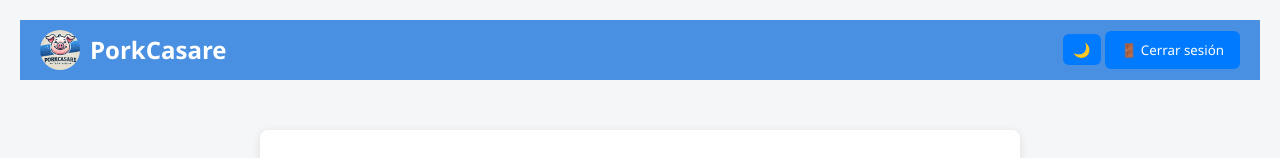
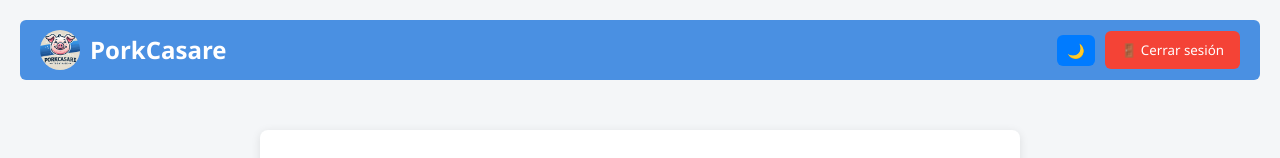
Before and after one commit to vargasfrankh-design/porkcasare-site, a website with bundled scripts: page oficina-virtual/index.html in a window 1280 px wide. Shown: the top 158 px of the page. Built offline with nearby package versions, Linux system fonts and the light colour scheme; no server answers.

Commit message:
Update style.css

```diff
--- a/oficina-virtual/css/style.css
+++ b/oficina-virtual/css/style.css
@@ -21,6 +21,7 @@ body {
   display: flex;
   align-items: center;
   justify-content: space-between;
+  border-radius: 6px;
 }
 
 .brand {
@@ -35,6 +36,41 @@ body {
   margin-right: 10px;
 }
 
+.nav-actions {
+  display: flex;
+  align-items: center;
+  gap: 10px;
+}
+
+/* Botones */
+.btn {
+  background-color: #007bff;
+  color: #fff;
+  padding: 10px 16px;
+  border: none;
+  border-radius: 6px;
+  cursor: pointer;
+  transition: background-color 0.3s ease;
+}
+
+.btn.small {
+  padding: 6px 10px;
+  font-size: 14px;
+}
+
+.btn:hover {
+  background-color: #0056b3;
+}
+
+.btn-logout {
+  background-color: #f44336;
+}
+
+.btn-logout:hover {
+  background-color: #d32f2f;
+}
+
+/* Contenido principal */
 .container {
   max-width: 800px;
   margin: 30px auto;
@@ -58,25 +94,7 @@ body {
   margin-bottom: 10px;
 }
 
-.btn {
-  background-color: #007bff;
-  color: #fff;
-  padding: 10px 16px;
-  border: none;
-  border-radius: 6px;
-  cursor: pointer;
-  transition: background-color 0.3s ease;
-}
-
-.btn.small {
-  padding: 6px 10px;
-  font-size: 14px;
-}
-
-.btn:hover {
-  background-color: #0056b3;
-}
-
+/* Historial */
 .history-section {
   margin-top: 30px;
 }
@@ -163,3 +181,7 @@ body.dark .btn {
 body.dark .btn:hover {
   background-color: #666;
 }
+
+body.dark .nav {
+  background-color: #333;
+}
```
